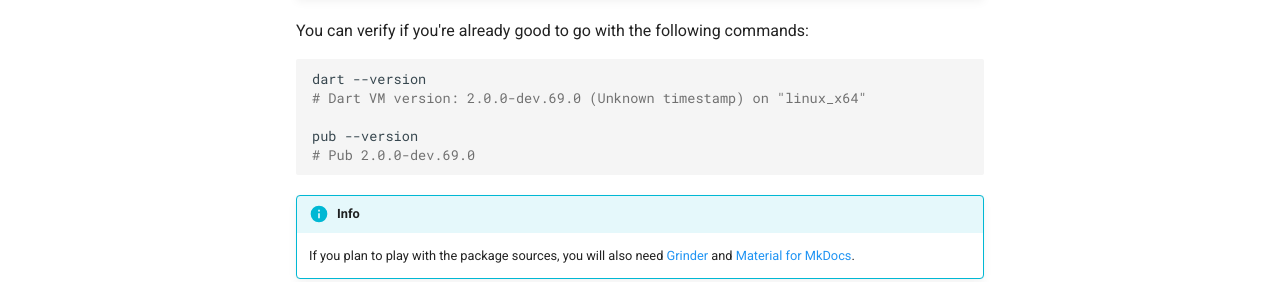
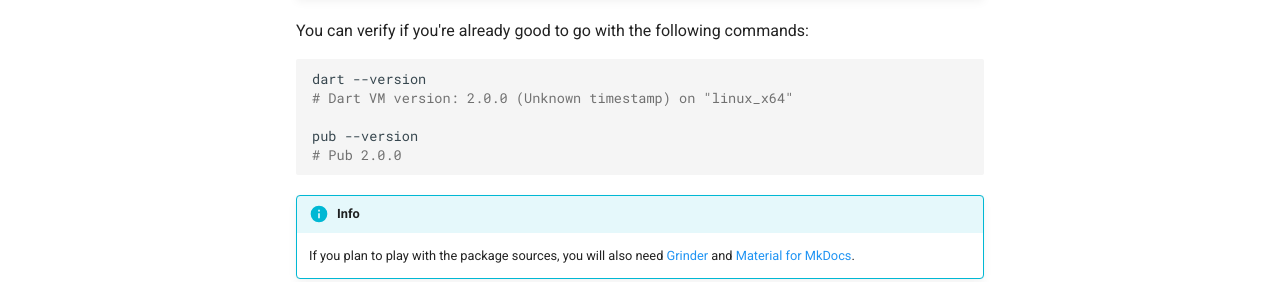
Before and after one commit to AugustToko/where.dart, an MkDocs documentation site: the page built from doc/installation.md, in a window 1280 px wide and 1313 px high. Shown: the part 388-670 px from the top of the window. Built offline with MkDocs 1.6.1 and Material for MkDocs 9.7.7, drawn with Linux system fonts in a browser that asks for light colours; comment, search, counter and statistics services are not loaded; old or Windows-style settings are respelled for this version of MkDocs.

Commit message:
Updatd the documentation

````diff
--- a/doc/installation.md
+++ b/doc/installation.md
@@ -11,10 +11,10 @@ You can verify if you're already good to go with the following commands:
 
 ```shell
 dart --version
-# Dart VM version: 2.0.0-dev.69.0 (Unknown timestamp) on "linux_x64"
+# Dart VM version: 2.0.0 (Unknown timestamp) on "linux_x64"
 
 pub --version
-# Pub 2.0.0-dev.69.0
+# Pub 2.0.0
 ```
 
 !!! info
--- a/pubspec.yaml
+++ b/pubspec.yaml
@@ -1,5 +1,5 @@
 name: where
-version: 4.4.0
+version: 4.3.0
 
 author: Cédric Belin <cedric@belin.io>
 description: Find the instances of an executable in the system path. Like the `which` Linux command.
@@ -13,13 +13,13 @@ executables:
   where: where
 
 dependencies:
-  build_cli_annotations: ^0.1.2
+  build_cli_annotations: ^1.0.0
   meta: ^1.1.6
   path: ^1.6.2
   pubspec_parse: ^0.1.2
 
 dev_dependencies:
-  build_cli: ^0.2.5
+  build_cli: ^1.0.0
   build_runner: ^0.10.0
   build_test: ^0.10.3
   coverage: ^0.12.2
````
Also changed, not shown: CHANGELOG.md (+2 -0 lines).
